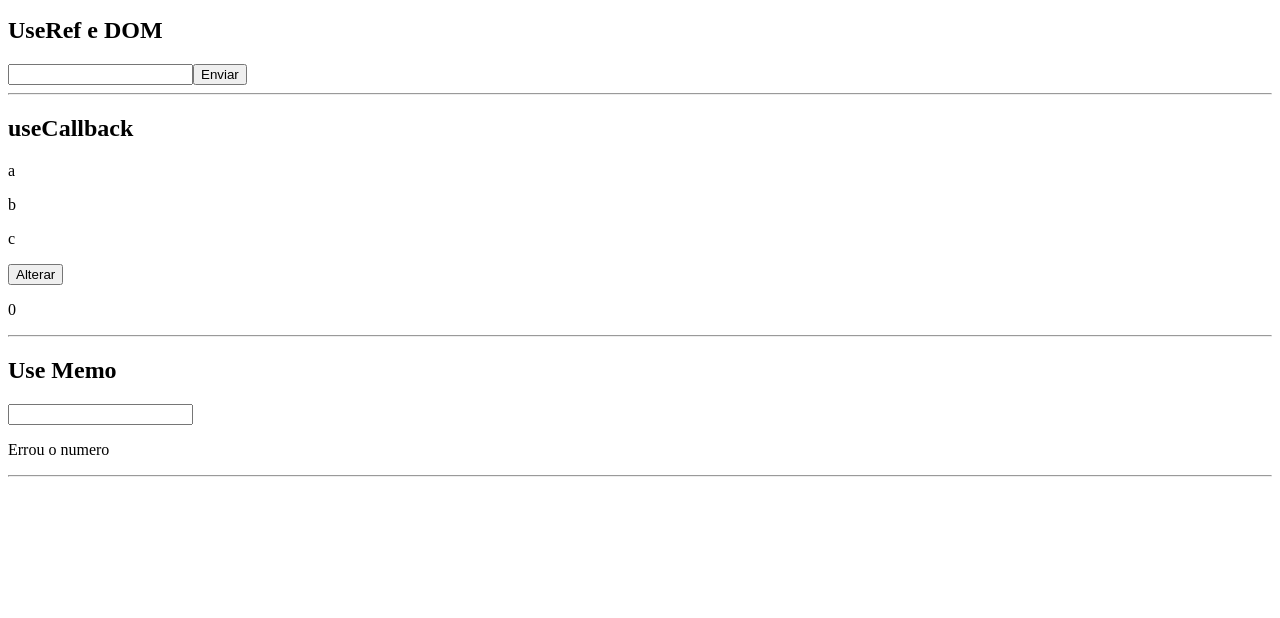
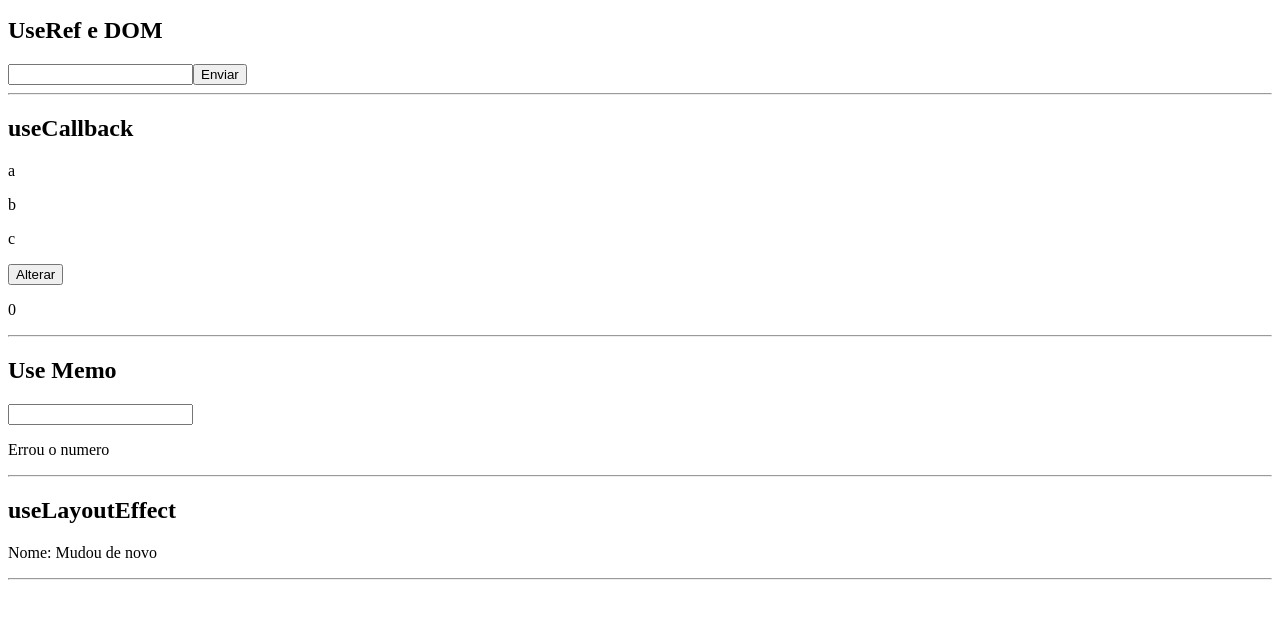
Before and after one commit to henriquefantin/praticas-react, a React (Vite) app in the folder react_hooks/: page / in a window 1280 px wide. Shown: the part 1189-1807 px from the top of the page. Built offline with nearby package versions, Linux system fonts and the light colour scheme.

Commit message:
feat(useLayoutEffect): add example useLayoutEffect

```diff
--- /dev/null
+++ b/react_hooks/src/components/HookUseLayoutEffect.jsx
@@ -0,0 +1,25 @@
+import { useLayoutEffect, useEffect, useState } from 'react'
+
+const HookUseLayoutEffect = () => {
+    const [name, setName] = useState('');
+
+    useEffect(() => {
+        console.log('Entrou useEffect');
+        setName('Mudou de novo');
+    }, []);
+
+    useLayoutEffect(() => {
+        console.log('Entrou useLayoutEffect');
+        setName('Outro nome');
+    }, []);
+
+    return (
+        <div>
+            <h2>useLayoutEffect</h2>
+            <p>Nome: {name}</p>
+            <hr />
+        </div>
+    )
+}
+
+export default HookUseLayoutEffect
--- a/react_hooks/src/pages/Home.jsx
+++ b/react_hooks/src/pages/Home.jsx
@@ -4,6 +4,7 @@
 import HookUseRef from "../components/HookUseRef";
 import HookUseCallback from "../components/HookUseCallback";
 import HookUseMemo from "../components/HookUseMemo";
+import HookUseLayoutEffect from "../components/HookUseLayoutEffect";
 
 // useContext
 import { useContext } from "react";
@@ -23,6 +24,7 @@
             <HookUseRef />
             <HookUseCallback />
             <HookUseMemo />
+            <HookUseLayoutEffect />
         </div>
     )
 }
```
